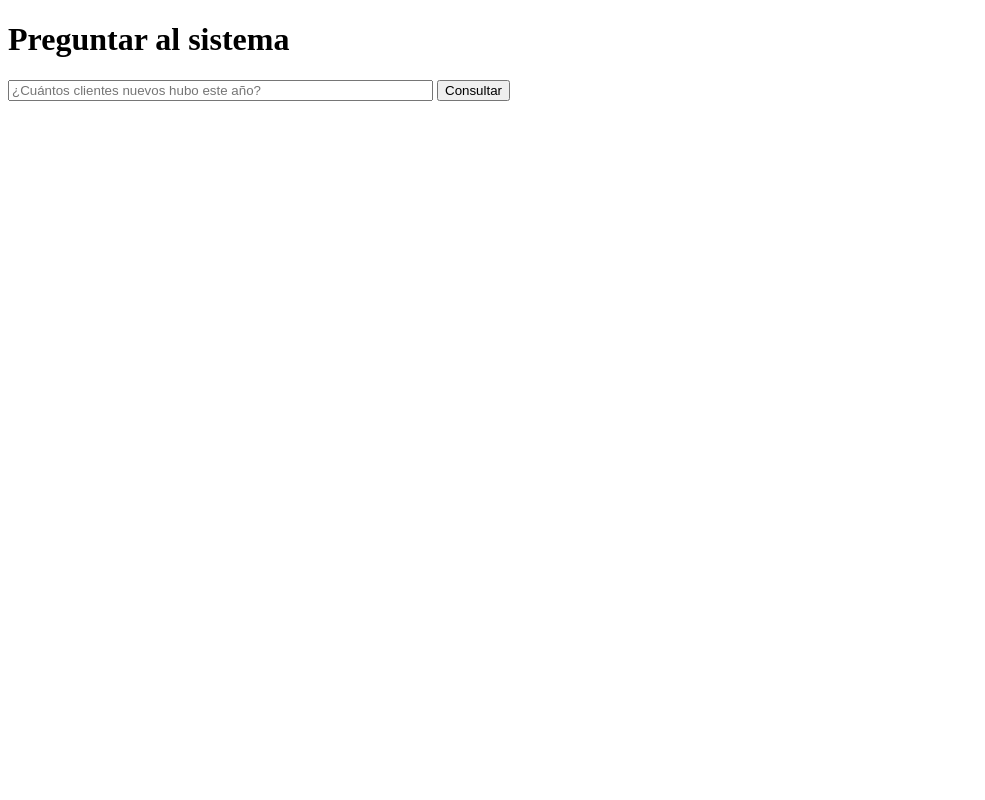
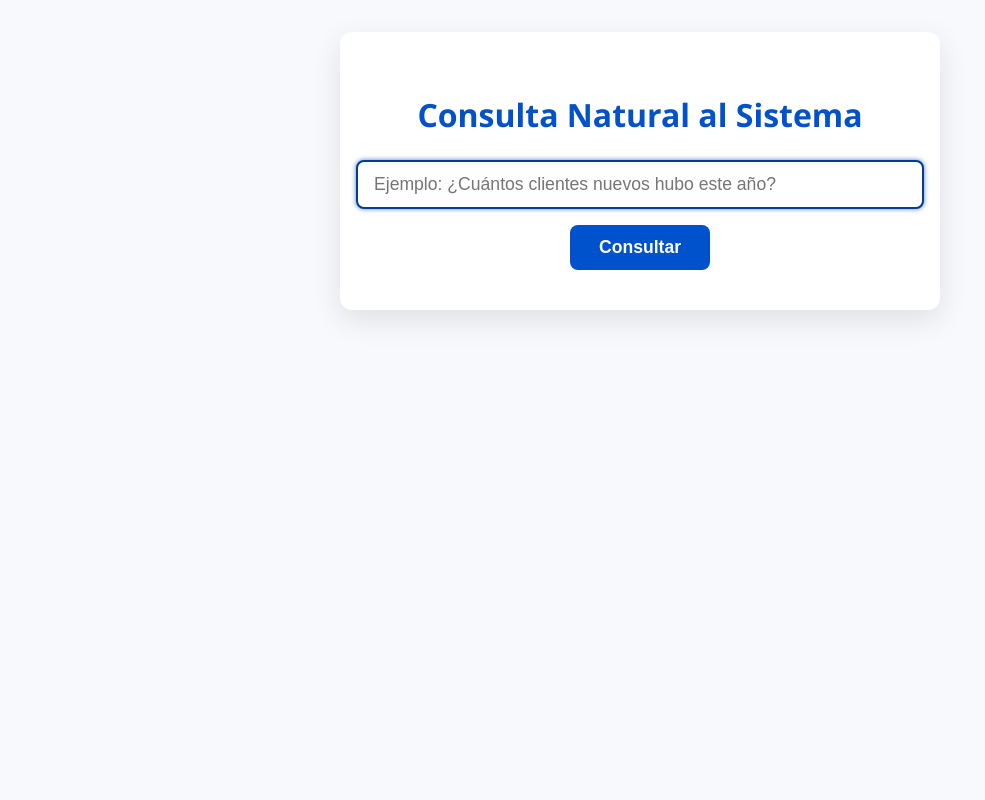
Before and after one commit to Mondacars0165/Chatbase, a CodeIgniter 4 app: the page made by app/Views/chat_form.php in a window 1280 px wide. Shown: the whole page, without its empty margins (0-985 px from the left). Run offline with PHP 8.4 and a stand-in for CodeIgniter, Linux system fonts and the light colour scheme; the template is opened without the code that fills it, so the values that code supplies are empty; some libraries are stand-ins or nearby versions.

Commit message:
ingreso de la consulta

```diff
--- a/app/Views/chat_form.php
+++ b/app/Views/chat_form.php
@@ -1,14 +1,101 @@
 <!DOCTYPE html>
 <html lang="es">
 <head>
-  <meta charset="UTF-8">
-  <title>Consulta Natural</title>
+  <meta charset="UTF-8" />
+  <meta name="viewport" content="width=device-width, initial-scale=1" />
+  <title>Consulta Natural - Sistema SQL AI</title>
+  <style>
+    /* Reset básico */
+    *, *::before, *::after {
+      box-sizing: border-box;
+    }
+    body {
+      margin: 0;
+      font-family: 'Segoe UI', Tahoma, Geneva, Verdana, sans-serif;
+      background: #f7f9fc;
+      color: #333;
+      display: flex;
+      justify-content: center;
+      align-items: flex-start;
+      min-height: 100vh;
+      padding: 2rem;
+    }
+    main {
+      background: #fff;
+      max-width: 600px;
+      width: 100%;
+      padding: 2.5rem 3rem;
+      border-radius: 12px;
+      box-shadow: 0 10px 30px rgba(0,0,0,0.1);
+      text-align: center;
+    }
+    h1 {
+      margin-bottom: 1.5rem;
+      font-weight: 700;
+      font-size: 2rem;
+      color: #0052cc;
+    }
+    form {
+      display: flex;
+      gap: 1rem;
+      flex-wrap: wrap;
+      justify-content: center;
+    }
+    input[type="text"] {
+      flex: 1 1 300px;
+      padding: 0.75rem 1rem;
+      font-size: 1.1rem;
+      border: 2px solid #0052cc;
+      border-radius: 8px;
+      transition: border-color 0.3s ease;
+    }
+    input[type="text"]:focus {
+      outline: none;
+      border-color: #003d99;
+      box-shadow: 0 0 5px #003d99aa;
+    }
+    button {
+      padding: 0.75rem 1.8rem;
+      font-size: 1.1rem;
+      font-weight: 700;
+      color: #fff;
+      background: #0052cc;
+      border: none;
+      border-radius: 8px;
+      cursor: pointer;
+      transition: background-color 0.3s ease;
+      flex-shrink: 0;
+    }
+    button:hover,
+    button:focus {
+      background: #003d99;
+      outline: none;
+    }
+    @media (max-width: 400px) {
+      form {
+        flex-direction: column;
+      }
+      button {
+        width: 100%;
+      }
+    }
+  </style>
 </head>
 <body>
-  <h1>Preguntar al sistema</h1>
-  <form action="/chat/consultar" method="post">
-    <input type="text" name="pregunta" placeholder="¿Cuántos clientes nuevos hubo este año?" size="50" required />
-    <button type="submit">Consultar</button>
-  </form>
+  <main role="main" aria-label="Formulario para consultar base de datos con lenguaje natural">
+    <h1>Consulta Natural al Sistema</h1>
+    <form action="/chat/consultar" method="post" autocomplete="off" novalidate>
+      <input
+        type="text"
+        name="pregunta"
+        placeholder="Ejemplo: ¿Cuántos clientes nuevos hubo este año?"
+        size="50"
+        required
+        aria-label="Pregunta para consultar la base de datos"
+        autofocus
+      />
+      <button type="submit" aria-label="Enviar consulta">Consultar</button>
+    </form>
+  </main>
 </body>
 </html>
```
